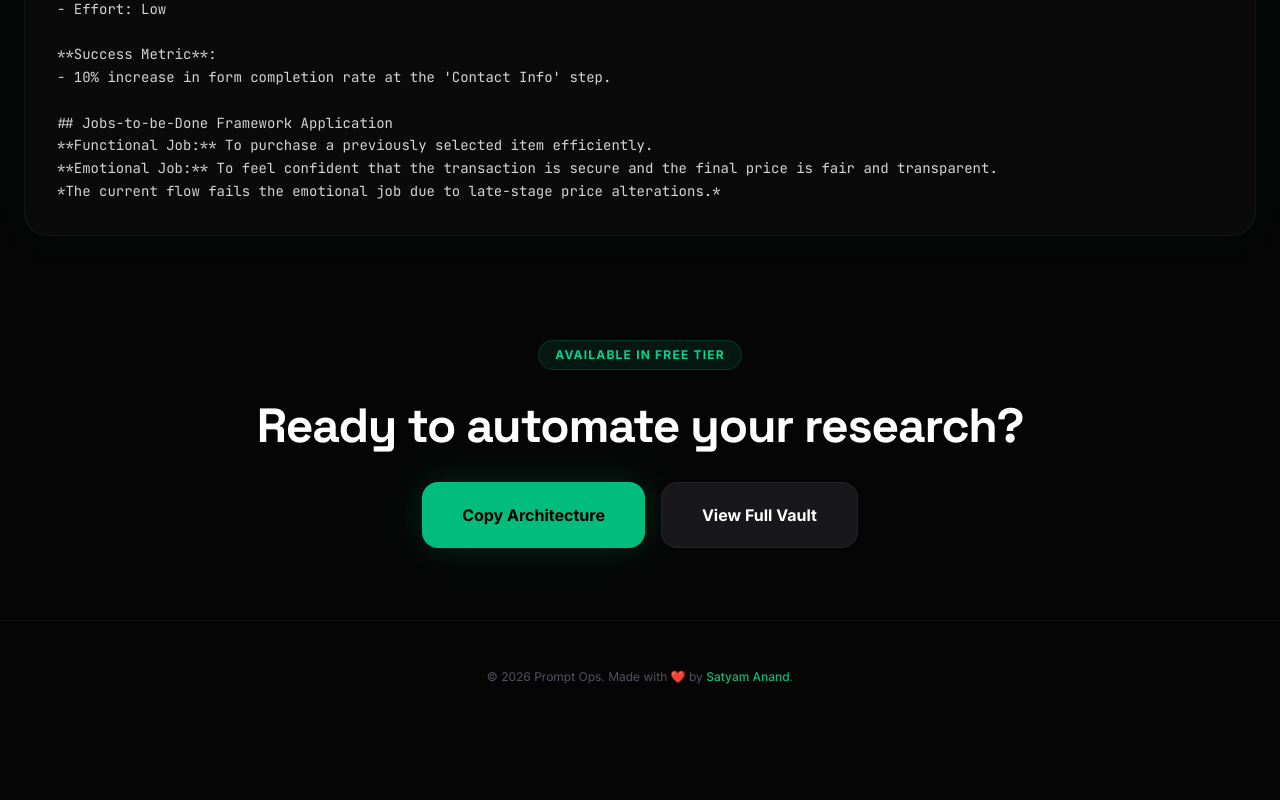
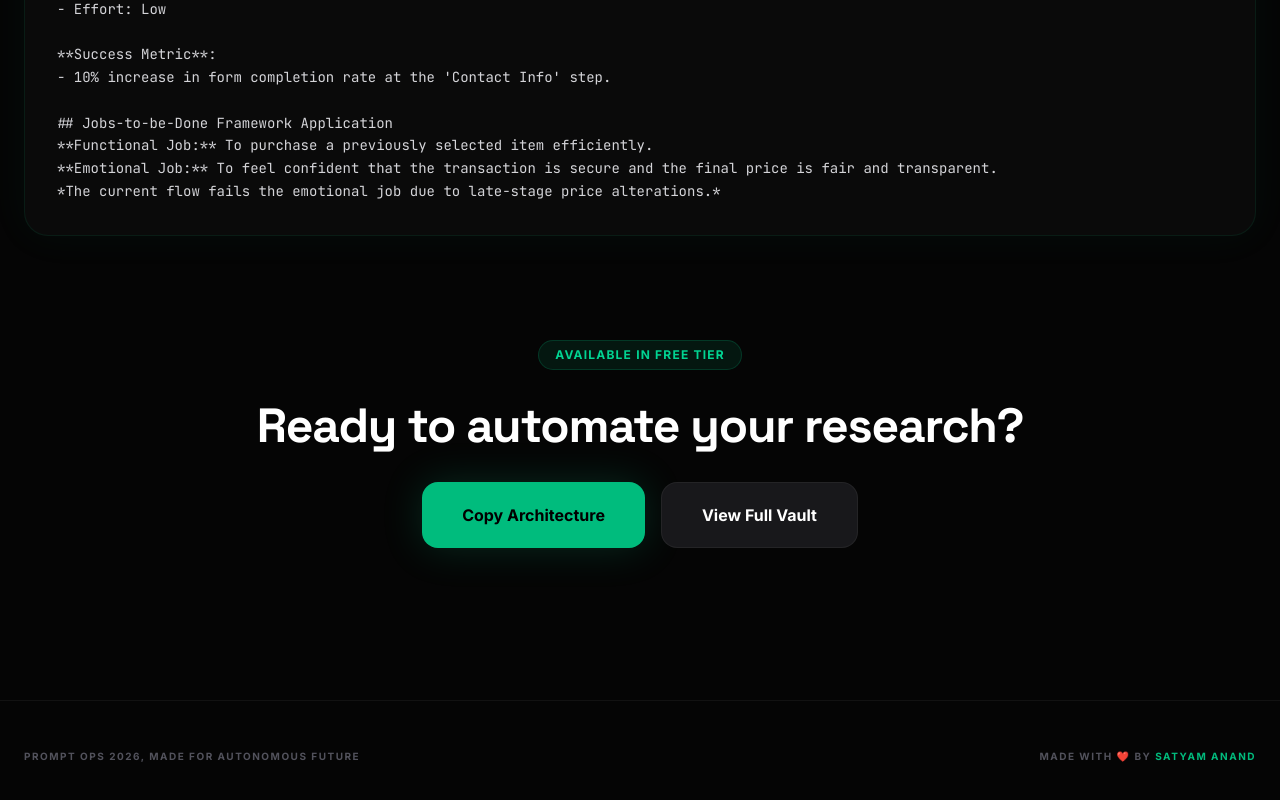
Before and after one commit to uiuxsatyam/prompt-ops, a React (Vite) app: page /skill/ux-researcher-pro in a window 1280 px wide. Shown: the part 6671-7471 px from the top of the page. Before the commit the page ends 7380 px from the top, so only its background shows below. Built offline with nearby package versions, Linux system fonts and the light colour scheme.

Commit message:
style: normalize footers and improve hyperlinking consistency

```diff
--- a/src/components/SkillDetail.tsx
+++ b/src/components/SkillDetail.tsx
@@ -511,8 +511,11 @@ The checkout flow analysis indicates significant drop-off at the "Shipping Detai
       </main>
 
       {/* Footer */}
-      <footer className="border-t border-white/5 pt-12 pb-6 text-center text-xs text-zinc-600">
-        &copy; 2026 Prompt Ops. Made with ❤️ by <a href="https://www.uiuxsatyam.com" target="_blank" rel="noopener noreferrer" className="text-emerald-500 hover:text-emerald-400 font-medium transition-colors">Satyam Anand</a>.
+      <footer className="border-t border-white/5 mt-20 pt-12 pb-12 px-6">
+        <div className="max-w-7xl mx-auto flex flex-col sm:flex-row justify-between items-center gap-6 text-[10px] font-bold uppercase tracking-[0.15em] text-zinc-600">
+          <span>Prompt Ops 2026, made for autonomous future</span>
+          <span>made with ❤️ by <a href="https://www.uiuxsatyam.com" target="_blank" rel="noopener noreferrer" className="text-emerald-500 hover:text-emerald-400 transition-all hover:scale-105 inline-block">satyam anand</a></span>
+        </div>
       </footer>
     </div>
   );
--- a/src/components/VaultPage.tsx
+++ b/src/components/VaultPage.tsx
@@ -190,9 +190,10 @@ export const VaultPage = () => {
                 <span className="text-sm font-medium">Lifetime Updates</span>
               </div>
             </div>
-            <p className="text-zinc-600 text-xs">
-              &copy; 2026 Prompt Ops Vault. Made with ❤️ by <a href="https://www.uiuxsatyam.com" target="_blank" rel="noopener noreferrer" className="text-emerald-500 hover:text-emerald-400 font-medium transition-colors">Satyam Anand</a>. Built for the autonomous future.
-            </p>
+            <div className="mt-8 pt-8 border-t border-white/5 flex flex-col sm:flex-row justify-between items-center gap-4 text-[10px] font-bold uppercase tracking-[0.15em] text-zinc-600">
+              <span>Prompt Ops 2026, made for autonomous future</span>
+              <span>made with ❤️ by <a href="https://www.uiuxsatyam.com" target="_blank" rel="noopener noreferrer" className="text-emerald-500 hover:text-emerald-400 transition-all hover:scale-105 inline-block">satyam anand</a></span>
+            </div>
           </div>
         </div>
       </main>
```
